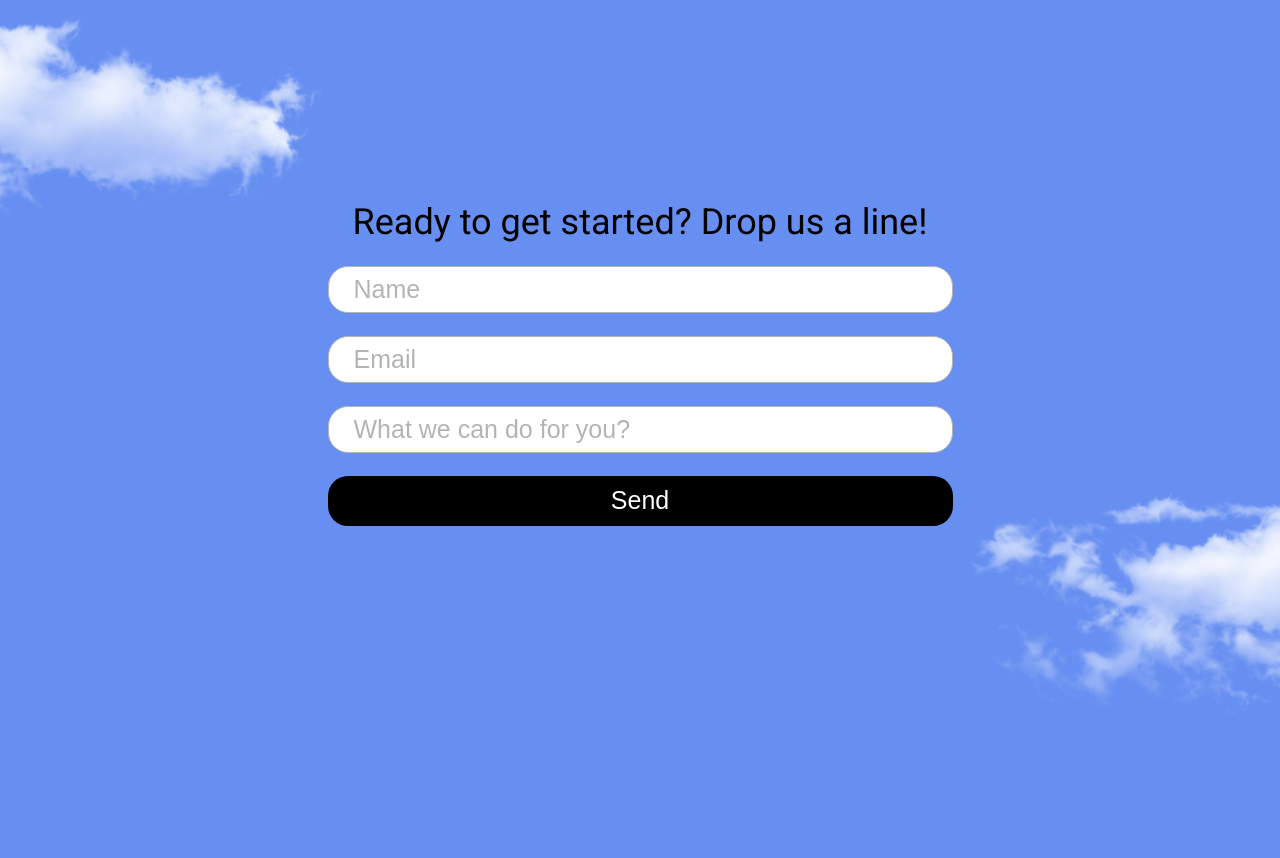
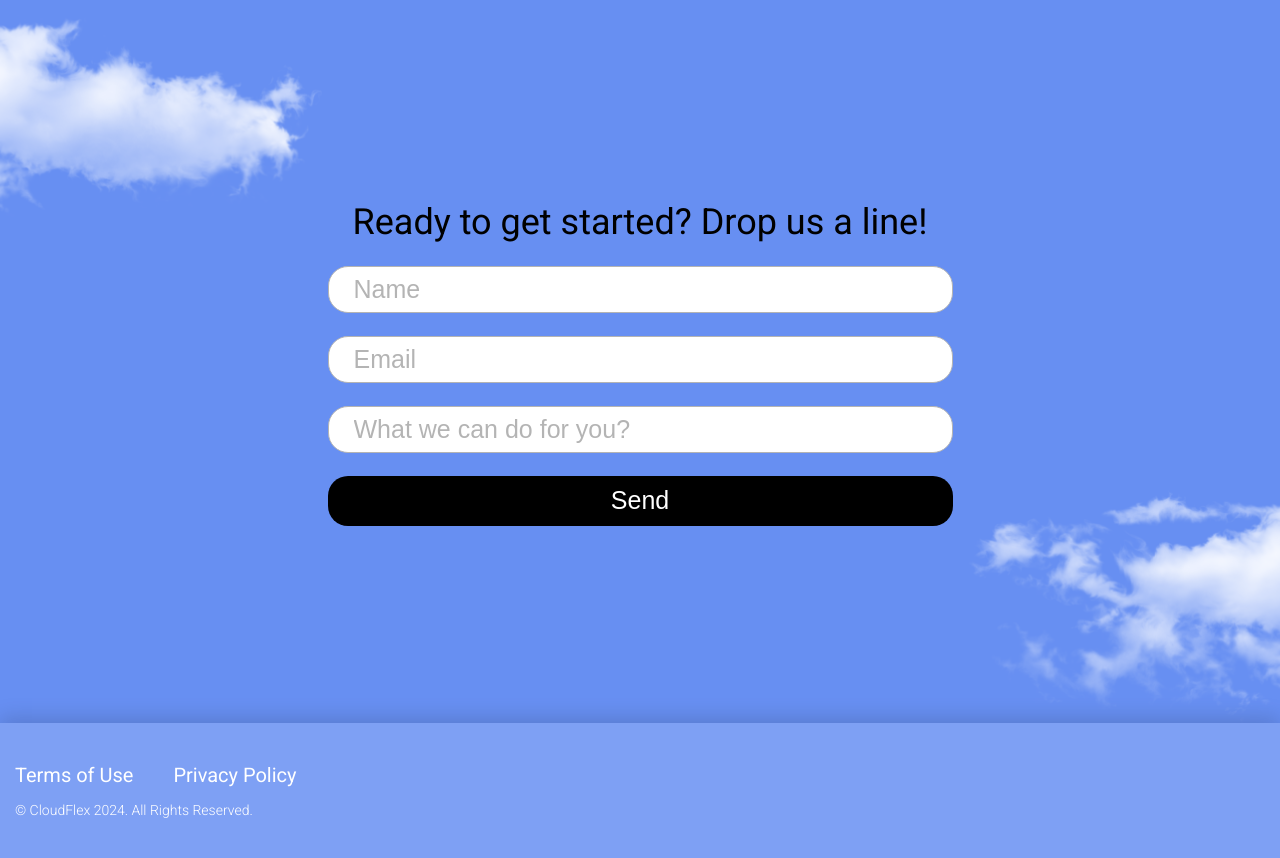
Before and after one commit to Kat-nik/leanding_live_streaming, a website: page index.html in a window 1280 px wide. Shown: the part 5414-6272 px from the top of the page. Before the commit the page ends 6137 px from the top, so only its background shows below. Drawn offline with nearby package versions, Linux system fonts and the light colour scheme; files that its build step writes are made by us from their sources.

Commit message:
footer section

```diff
--- a/index.html
+++ b/index.html
@@ -251,8 +251,39 @@
       </div>
     </div>
   </section>
+</main>
 
+<footer class="footer-section" aria-label="contacts section">
+  <div class="container">
+    <div class="footer">
+      <div class="footer__terms">
+        <div class="footer__terms-links">
+          <a href="#" class="footer__terms-link">Terms of Use</a>
+          <a href="#" class="footer__terms-link">Privacy Policy</a>
+        </div>
+        <p class="footer__terms-rights">© CloudFlex 2024. All Rights Reserved.</p>
+      </div>
 
-</main>
+      <address class="footer__contacts">
+        <a href="#" target="_blank">
+          <svg class="footer__contacts-icon" aria-label="linkedin img">
+            <use href="assets/sprites.svg#linkedin-icon"></use>
+          </svg>
+        </a>
+        <a href="#" target="_blank">
+          <svg class="footer__contacts-icon" aria-label="facebook img">
+            <use href="assets/sprites.svg#facebook-icon"></use>
+          </svg>
+        </a>
+        <a href="#" target="_blank">
+          <svg class="footer__contacts-icon" aria-label="instagram img">
+            <use href="assets/sprites.svg#instagram-icon"></use>
+          </svg>
+        </a>
+      </address>
+    </div>
+  </div>
+</footer>
+
 </body>
 </html>
--- /dev/null
+++ b/styles/_footer.scss
@@ -0,0 +1,52 @@
+@use "variables" as v;
+@use "mixins" as m;
+@use "placeholders";
+@use "sass:color";
+
+.footer-section {
+  background-color: color.adjust(v.$color_white, $alpha: -0.85);
+  box-shadow: 0 -5px 20px 0 rgba(0, 0, 0, .15);
+
+  .footer {
+    width: 100%;
+    margin: 0 auto;
+    padding: 40px 15px;
+    @include m.d-flex(space-between, center, nowrap, row, 0, 0);
+
+    &__terms {
+      @include m.d-flex(start, start, nowrap, column, 0, 15px);
+
+      &-links {
+        @include m.d-flex(start, center, nowrap, row, 40px, 0);
+        @include m.font(20px, 400, v.$color_white);
+      }
+
+      &-link {
+        @extend %hover-black;
+      }
+
+      &-rights {
+        @include m.font(14px, 300, v.$color_white);
+      }
+    }
+
+    &__contacts {
+      @include m.d-flex(space-between, center, nowrap, row, 43px, 0);
+
+      &-icon {
+        width: 25px;
+        height: 24px;
+        fill: v.$color_white;
+
+        &:hover {
+          fill: v.$color_black;
+        }
+
+      }
+    }
+
+    @media (max-width: v.$media_sm) {
+      @include m.d-flex(center, center, nowrap, column-reverse, 0, 20px);
+    }
+  }
+}
--- a/styles/_importer.scss
+++ b/styles/_importer.scss
@@ -7,3 +7,4 @@
 @forward "experience";
 @forward "testimonials";
 @forward "form";
+@forward "footer";
```
Also changed, not shown: assets/sprites.svg.
